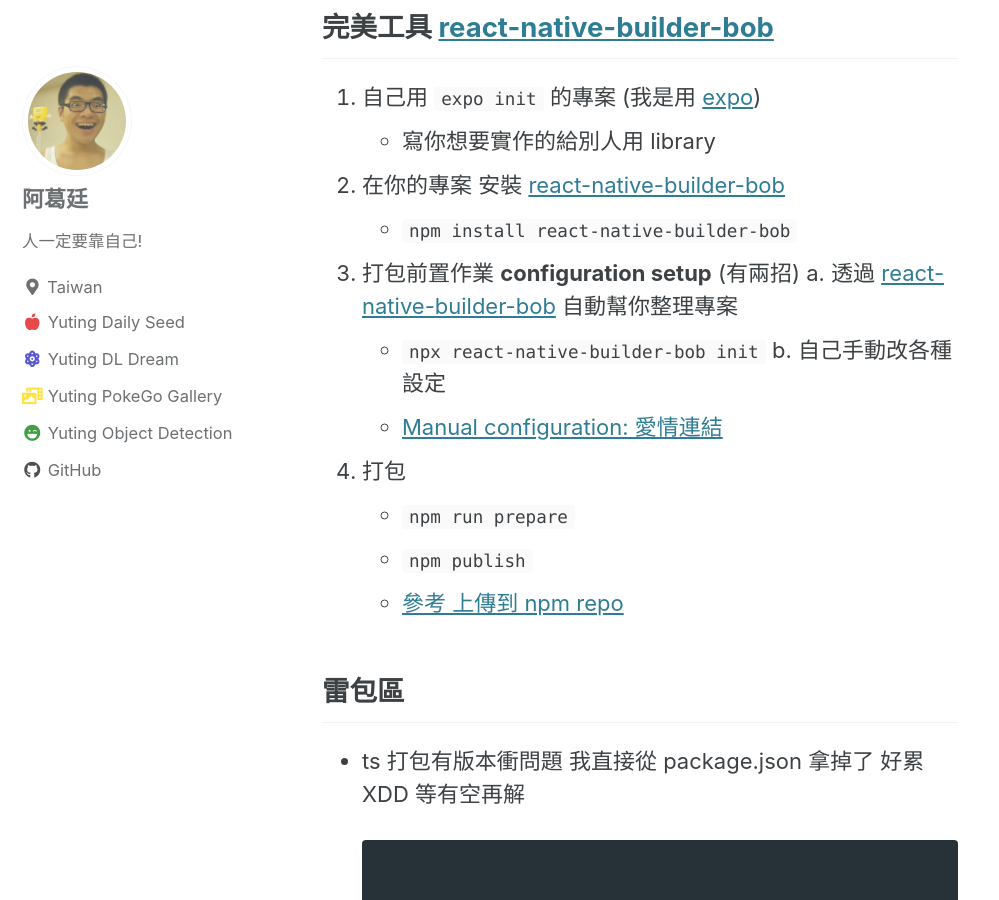
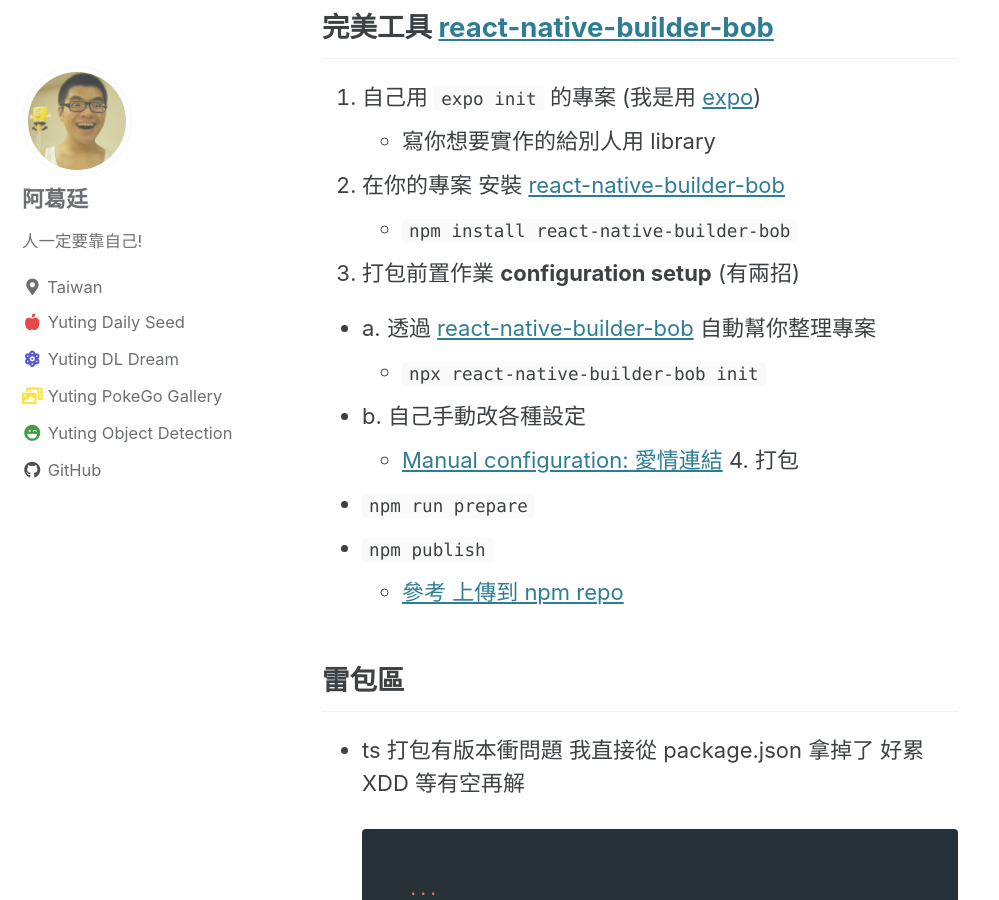
Before and after one commit to yuting3656/yutingblog, a Jekyll site: the page built from _posts/react/2022/2022-01-05-react-native-builder-lib.md, in a window 1280 px wide and 900 px high, scrolled down 1565 px. Shown: the whole window, without its empty margins (0-999 px from the left). Built offline with Jekyll 4.4.1, drawn with Linux system fonts in a browser that asks for light colours; cached includes are drawn as plain includes.

```diff
--- a/_posts/react/2022/2022-01-05-react-native-builder-lib.md
+++ b/_posts/react/2022/2022-01-05-react-native-builder-lib.md
@@ -46,9 +46,10 @@ header:
 2. 在你的專案 安裝 [react-native-builder-bob](https://github.com/callstack/react-native-builder-bob)
    - `npm install react-native-builder-bob`
 3. 打包前置作業 **configuration setup** (有兩招)
-   a. 透過 [react-native-builder-bob](https://github.com/callstack/react-native-builder-bob) 自動幫你整理專案
+
+  -  a. 透過 [react-native-builder-bob](https://github.com/callstack/react-native-builder-bob) 自動幫你整理專案
       - `npx react-native-builder-bob init`
-   b. 自己手動改各種設定
+  -  b. 自己手動改各種設定
       - [Manual configuration: 愛情連結](https://github.com/callstack/react-native-builder-bob#manual-configuration)
 4. 打包
   - `npm run prepare`
```
